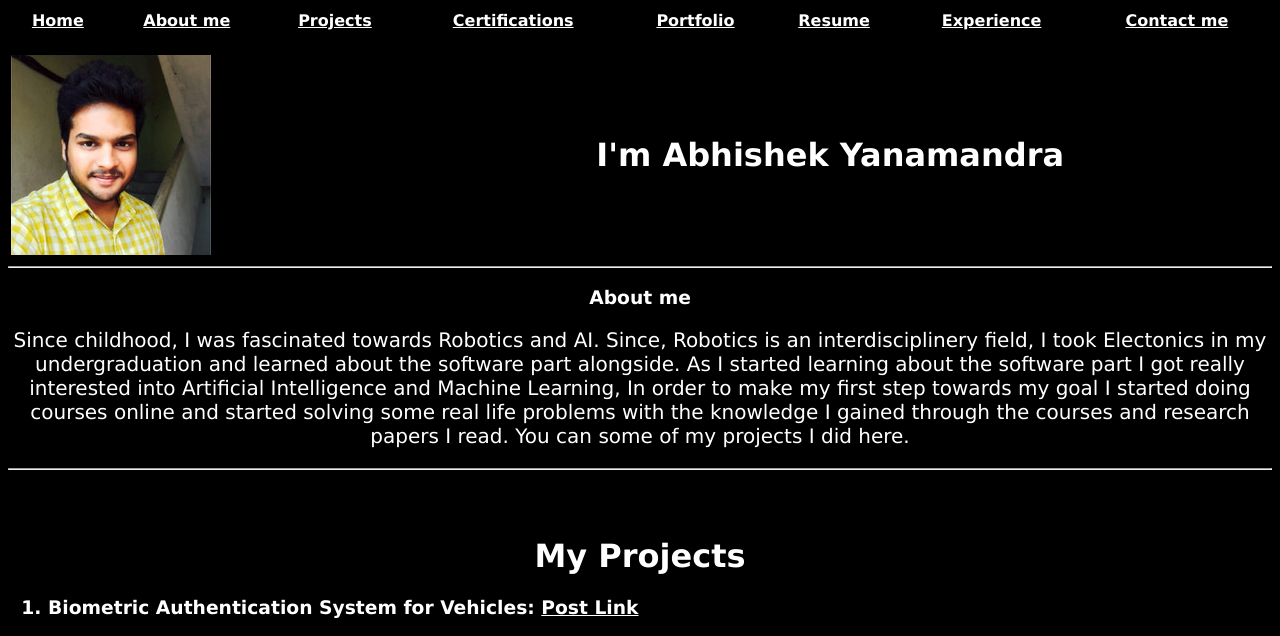
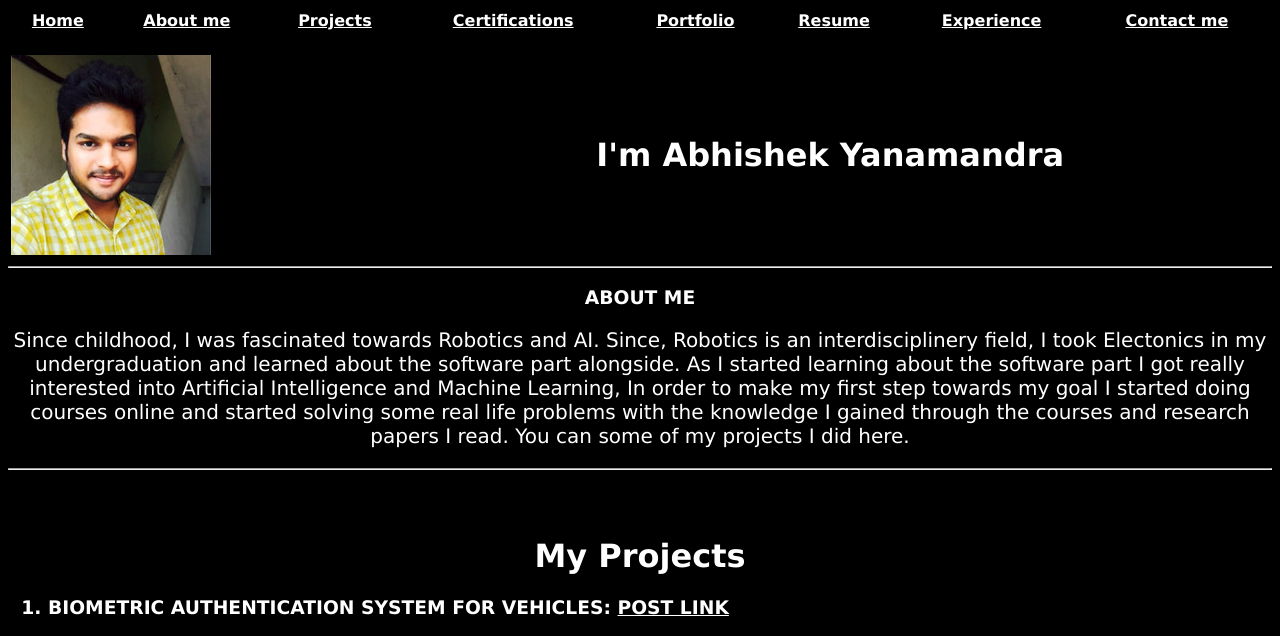
Before and after one commit to abhishekyana/abhishekyana.github.io, a Jekyll site: the page portfolio/index.html, which Jekyll copies as it is, in a window 1280 px wide. Shown: the top 636 px of the page. Built offline with Jekyll 4.4.1, drawn with Linux system fonts in a browser that asks for light colours; grey boxes are pictures that could not be loaded.

```diff
--- a/portfolio/index.html
+++ b/portfolio/index.html
@@ -6,6 +6,7 @@
         body {background-color: black; color: white; font-family:verdana;}
         .toolbar1:hover {background-color: white; color: black}
         a{ color:white; target:_blank;}
+        h3{text-transform: uppercase;}
     </style>
 </head>
 <body align='center'>
```
